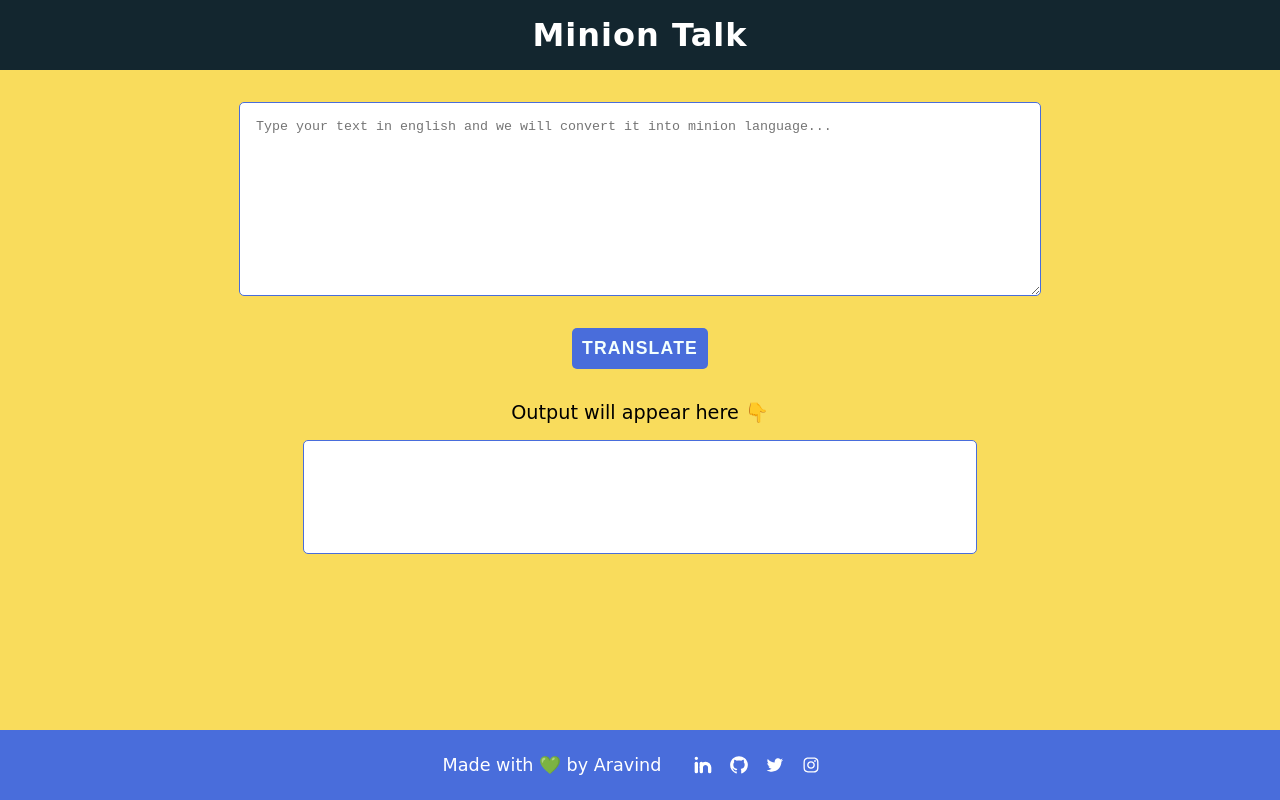
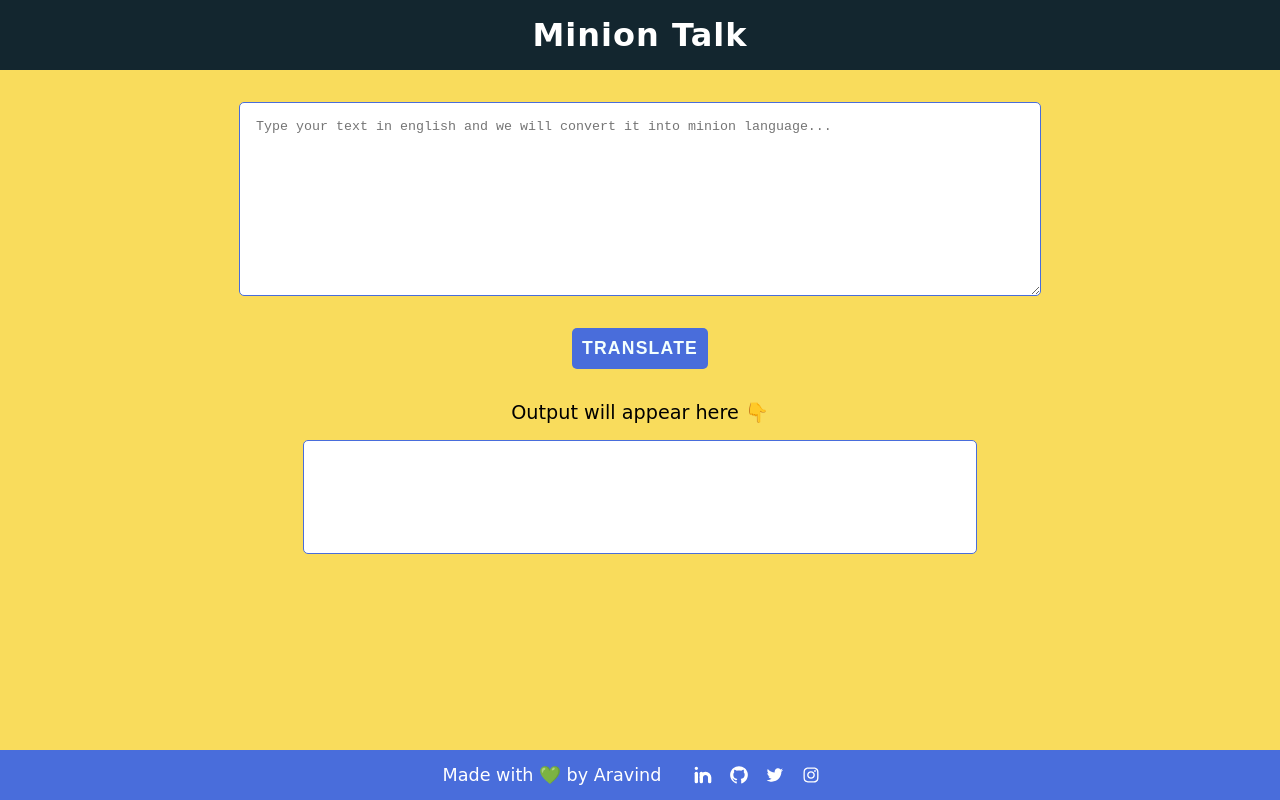
Before and after one commit to Aravindan07/banana-talk, a plain HTML site: page index.html in a window 1280 px wide. Drawn offline with Linux system fonts and the light colour scheme; a web font is replaced by a local one.

Commit message:
fix: fixed an issue in the footer

```diff
--- a/style.css
+++ b/style.css
@@ -15,11 +15,12 @@ body {
   display: flex;
   flex-direction: column;
   background: #f9dc5c;
+  position: fixed;
 }
 
 .header {
   width: 100%;
-  height: 70px;
+  min-height: 70px;
   background-color: #13262f;
   display: flex;
   align-items: center;
@@ -87,7 +88,7 @@ textarea {
 footer {
   background-color: #496ddb;
   width: 100%;
-  min-height: 70px;
+  min-height: 50px;
   color: #ffffff;
   position: relative;
   /* left: 0;
```
